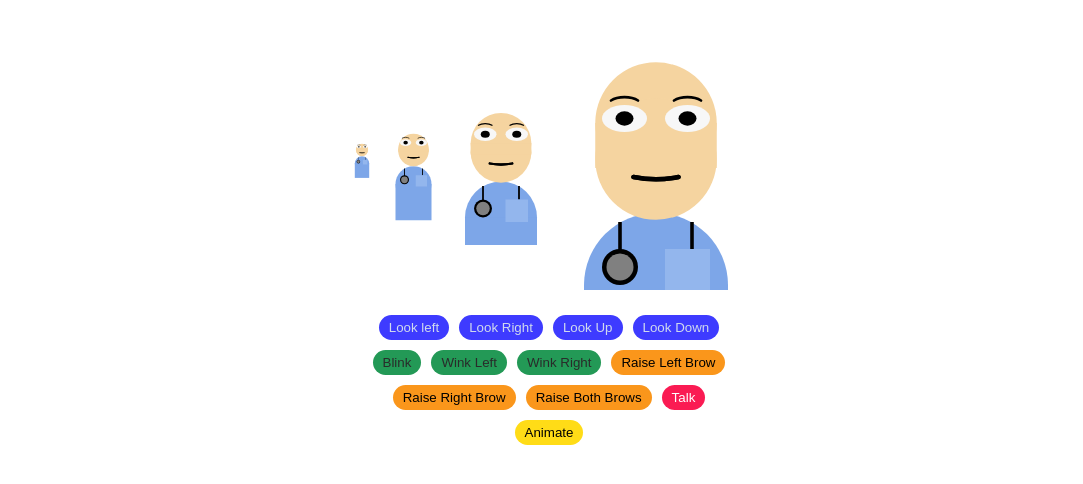
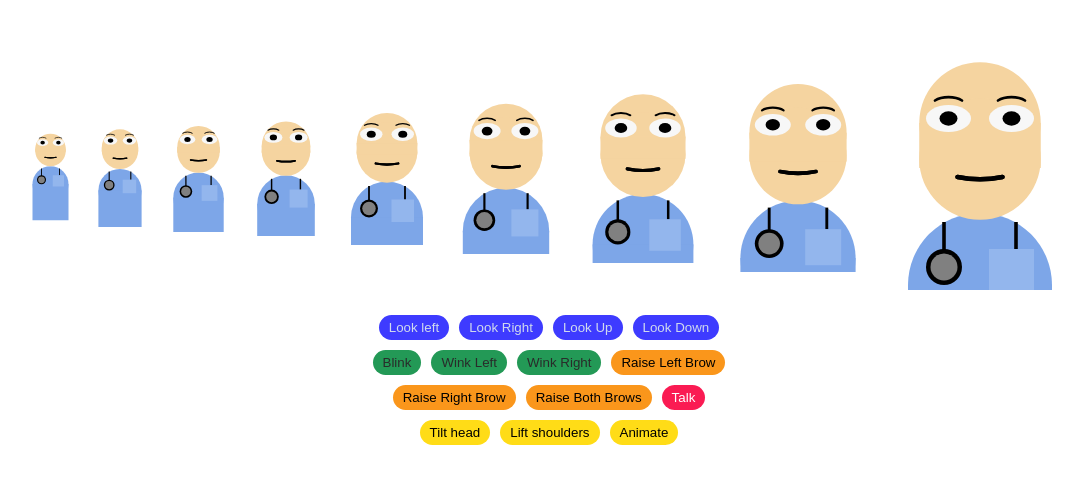
Before and after one commit to simmihugs/doc, a React (Vite) app: page / in a window 1280 px wide. Shown: the top 484 px of the page, without its empty margins (91-1174 px from the left). Built offline with nearby package versions, Linux system fonts and the light colour scheme.

Commit message:
Added idle animation

```diff
--- a/src/Animations.jsx
+++ b/src/Animations.jsx
@@ -86,8 +86,13 @@ export default function Animations({
   setRightEyebrowY,
   eyebrowMoveAmount,
   setTalking,
+  setHeadTiltAngle,
+  setShoulderLift,
+  setIsIdle,
 }) {
   const speechAnimationRef = useRef(null);
+  const animationRef = useRef(null);
+
   function handleButtonClick() {
     const currentIndex = EXPRESSION_ORDER.indexOf(mouthExpression);
     const nextIndex = (currentIndex + 1) % EXPRESSION_ORDER.length;
@@ -142,6 +147,87 @@ export default function Animations({
   function talk() {
     setTalking(true);
   }
+
+  const idleAnimate = useCallback(() => {
+    if (!animationRef.current) {
+      setIsIdle(true);
+      animationRef.current = setInterval(() => {
+        const actions = [
+          () => {
+            console.log("look up");
+            handleMoveEyesDirection("up");
+          },
+          () => {
+            console.log("look right");
+            handleMoveEyesDirection("right");
+          },
+          () => {
+            console.log("look down");
+            handleMoveEyesDirection("down");
+          },
+          () => {
+            console.log("look left");
+            handleMoveEyesDirection("left");
+          },
+          () => {
+            console.log("handleBlinkBoth();");
+            handleBlinkBoth();
+          },
+          () => {
+            console.log("handleBlinkLeft();");
+            handleBlinkLeft();
+          },
+          () => {
+            console.log("handleBlinkRight();");
+            handleBlinkRight();
+          },
+          () => {
+            console.log("handleRaiseBothEyebrows();");
+            handleRaiseBothEyebrows();
+          },
+          () => {
+            console.log("handleRaiseLeftEyebrow();");
+            handleRaiseLeftEyebrow();
+          },
+          () => {
+            console.log("handleRaiseRightEyebrow();");
+            handleRaiseRightEyebrow();
+          },
+          () => {
+            const angle = 15;
+            console.log(`setHeadTiltAngle(${angle})`);
+            setHeadTiltAngle((prev) => (prev === 0 ? angle : 0));
+            setTimeout(() => setHeadTiltAngle(0), 1000);
+          },
+          () => {
+            const angle = -15;
+            console.log(`setHeadTiltAngle(${angle})`);
+            setHeadTiltAngle((prev) => (prev === 0 ? angle : 0));
+            setTimeout(() => setHeadTiltAngle(0), 1000);
+          },
+          () => {
+            console.log("setShoulderLift(Math.random() * 10);");
+            handleLiftShoulders();
+          },
+        ];
+        actions[Math.floor(Math.random() * actions.length)]();
+      }, 1000);
+    } else {
+      clearInterval(animationRef.current);
+      animationRef.current = null;
+      setIsIdle(false);
+    }
+  }, []);
+
+  const handleTiltHead = useCallback(() => {
+    setHeadTiltAngle((prev) => (prev === 0 ? 15 : 0));
+    setTimeout(() => setHeadTiltAngle(0), 1000);
+  }, []);
+
+  const handleLiftShoulders = useCallback(() => {
+    setShoulderLift(15);
+    setTimeout(() => setShoulderLift(0), 500);
+  }, []);
 
   return (
     <div className="svg-doctor-buttons">
@@ -210,7 +296,18 @@ export default function Animations({
         Talk
       </button>
 
-      <button onClick={() => {}} className="svg-doctor-button color5">
+      <button onClick={handleTiltHead} className="svg-doctor-button color5">
+        Tilt head
+      </button>
+
+      <button
+        onClick={handleLiftShoulders}
+        className="svg-doctor-button color5"
+      >
+        Lift shoulders
+      </button>
+
+      <button onClick={idleAnimate} className="svg-doctor-button color5">
         Animate
       </button>
     </div>
--- a/src/App.jsx
+++ b/src/App.jsx
@@ -19,9 +19,13 @@ export default function App() {
   const [leftEyebrowY, setLeftEyebrowY] = useState(Const.BASE_EYEBROW_Y);
   const [rightEyebrowY, setRightEyebrowY] = useState(Const.BASE_EYEBROW_Y);
   const [talking, setTalking] = useState(false);
+  const [headTiltAngle, setHeadTiltAngle] = useState(0);
+  const [shoulderLift, setShoulderLift] = useState(0);
+  const [isIdle, setIsIdle] = useState(false);
+
   const eyebrowMoveAmount = -5;
-  const sizes = [10, 25, 50, 100];
-  //const sizes = [100];
+  const sizes = [25, 30, 35, 40, 50, 60, 70, 80, 100];
+
   return (
     <div className="svg-doctor-container">
       <div className="faces-container">
@@ -38,6 +42,9 @@ export default function App() {
               talking={talking}
               setTalking={setTalking}
               size={size}
+              headTiltAngle={headTiltAngle}
+              shoulderLift={shoulderLift}
+              isIdle={isIdle}
             />
           </div>
         ))}
@@ -56,6 +63,9 @@ export default function App() {
         setRightEyebrowY={setRightEyebrowY}
         eyebrowMoveAmount={eyebrowMoveAmount}
         setTalking={setTalking}
+        setHeadTiltAngle={setHeadTiltAngle}
+        setShoulderLift={setShoulderLift}
+        setIsIdle={setIsIdle}
       />
     </div>
   );
--- a/src/character/head/Face.jsx
+++ b/src/character/head/Face.jsx
@@ -14,32 +14,24 @@ export default function Face({
   rightEyebrowY,
   talking,
   setTalking,
+  headTiltAngle,
+  shoulderLift,
+  isIdle,
   size = 100,
 }) {
   const scale = size / 100;
-  //const neckWidth = 50 * scale;
-  //const neckHeight = 40 * scale;
-  //const shoulderWidth = 240 * scale;
-  //const shoulderHeightTop = 20 * scale;
-  //const shoulderHeightBottom = 15 * scale;
-  //const shoulderRoundRadius = 20 * scale;
-  //const headRadius = Const.HEAD_RADIUS * scale;
-  //const headCenterY = Const.HEAD_CENTER_Y * scale;
-  //const headCenterX = Const.HEAD_CENTER_X * scale;
-  //const neckTopY = headCenterY + headRadius;
-  //const neckX = headCenterX - neckWidth / 2;
-  //const shoulderTopY = neckTopY + neckHeight - 5 * scale;
-  //const shoulderX = headCenterX - shoulderWidth / 2;
-
-  //const shoulderXLeft = headCenterX - shoulderWidth / 2;
-  //const shoulderXRight = headCenterX + shoulderWidth / 2;
-  //const shoulderBottomY = shoulderTopY + shoulderHeightTop;
-
-  // Calculate the new viewBox dimensions
   const viewBoxX = 0;
   const viewBoxY = 0;
-  const viewBoxWidth = 200; // Keep the width for now, adjust if needed
-  const viewBoxHeight = 200; // Adjust 20 for some extra padding
+  const viewBoxWidth = 200;
+  const viewBoxHeight = 200;
+
+  const headTransform = `
+    rotate(${headTiltAngle}, ${Const.HEAD_CENTER_X}, ${Const.HEAD_CENTER_Y + 30})
+  `;
+
+  const shoulderTransform = `
+    translate(0 ${-shoulderLift})
+  `;
 
   return (
     <div className="svg-doctor-face">
@@ -55,16 +47,18 @@ export default function Face({
           expressions.
         </desc>
 
+        <g transform={shoulderTransform}>
           <circle cx="100" cy="250" r="80" fill="#7da6e8" />
           <rect x="20" y="250" width="160" height="160" fill="#7da6e8" />
           <circle cx="60" cy="230" r="20" fill="black" />
+
           <line
             x1="60"
             y1="230"
             x2="60"
             y2="180"
             stroke="black"
-          stroke-width="4"
+            strokeWidth="4"
           />
           <circle cx="60" cy="230" r="15" fill="gray" />
           <line
@@ -73,10 +67,12 @@ export default function Face({
             x2="140"
             y2="180"
             stroke="black"
-          stroke-width="4"
+            strokeWidth="4"
           />
           <rect x="110" y="210" width="50" height="50" fill="#93b6ed" />
+        </g>
 
+        <g transform={headTransform}>
           <circle
             cx={Const.HEAD_CENTER_X} // Should already be scaled
             cy={Const.HEAD_CENTER_Y - 30 * scale}
@@ -134,6 +130,7 @@ export default function Face({
             side={"right"}
             position={"bottom"}
           />
+        </g>
       </svg>
     </div>
   );
--- a/src/style/SvgFace.css
+++ b/src/style/SvgFace.css
@@ -3,6 +3,10 @@
   grid-auto-flow: column;
   align-items: center;
   grid-gap: 20px;
+}
+
+svg g {
+  transition: transform 0.3s ease-in-out;
 }
 
 .svg-doctor-container {
```
Lines whose indentation alone changed are shown as unchanged.
